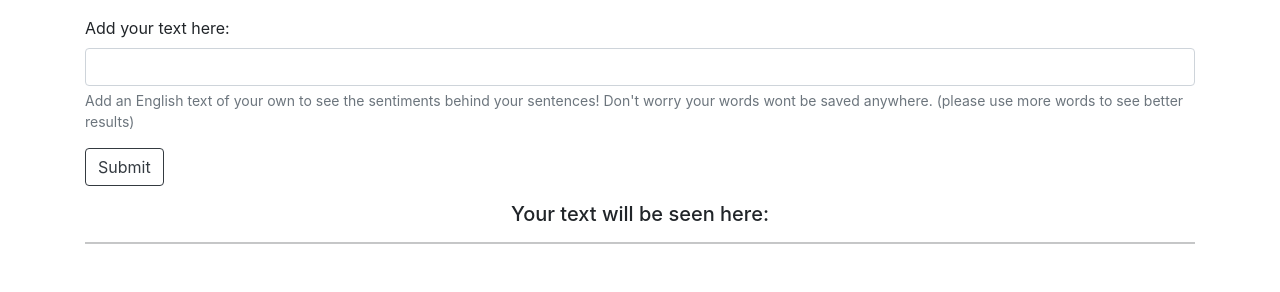
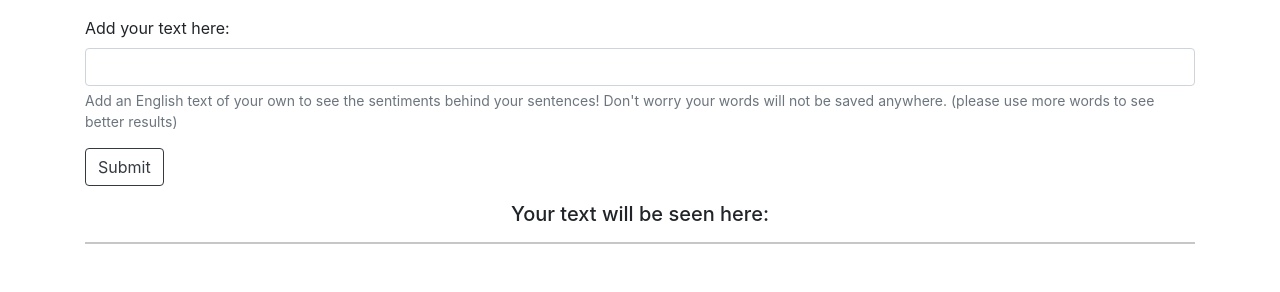
Before and after one commit to FloydFernandes/Sentiment-Analyzer, a Flask app: page / in a window 1280 px wide. Shown: the part 56-348 px from the top of the page. Run offline with Flask 2, Linux system fonts and the light colour scheme; some libraries are stand-ins or nearby versions.

Commit message:
Update single_user.html
grammar

```diff
--- a/templates/single_user.html
+++ b/templates/single_user.html
@@ -73,7 +73,7 @@
             <label for="exampleInputEmail1" class="form-label">Add your text here:</label>
             <input type="text" autocomplete="off" class="form-control" name="user-text" id="exampleInputEmail1"
                 aria-describedby="emailHelp">
-            <div id="emailHelp" class="form-text">Add an English text of your own to see the sentiments behind your sentences! Don't worry your words wont be saved anywhere. (please use more words to see better results)</div>
+            <div id="emailHelp" class="form-text">Add an English text of your own to see the sentiments behind your sentences! Don't worry your words will not be saved anywhere. (please use more words to see better results)</div>
         </div>
 
         <button id="submit-btn" type="submit" class="btn btn-outline-dark" style="display: inline;" onclick="document.getElementById('submit-loading').style.display='block';
```
